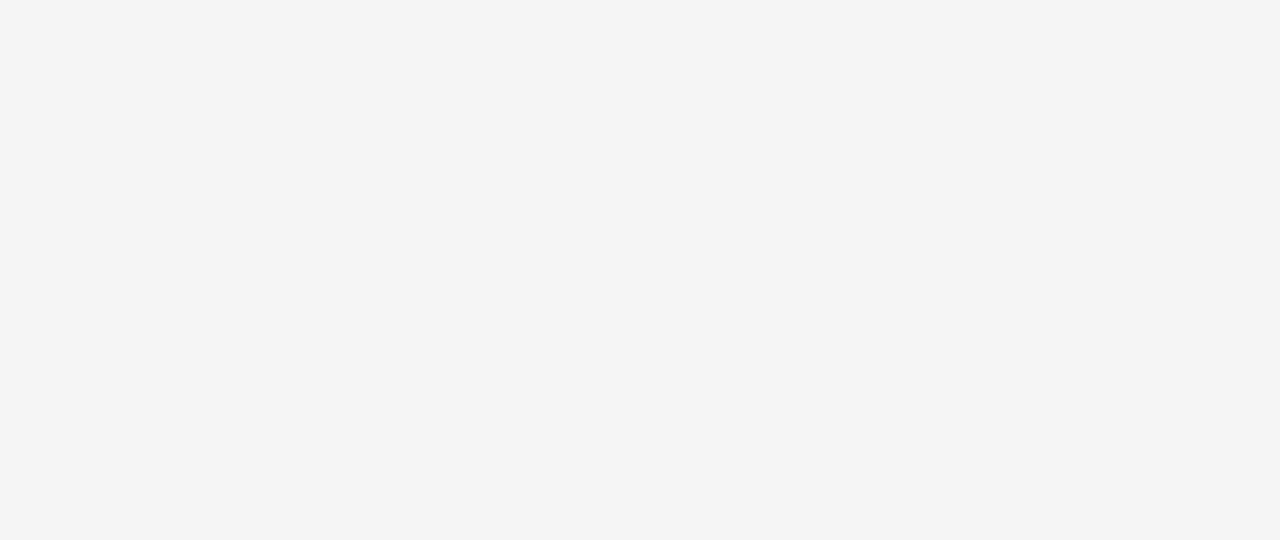
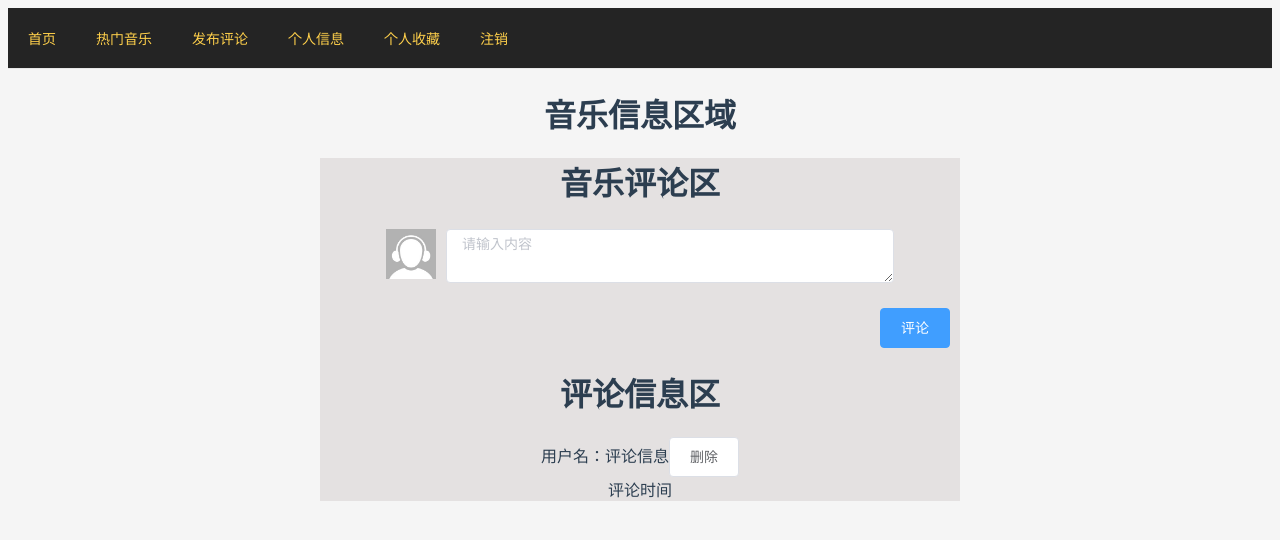
Before and after one commit to xujintai-jt/Music-user, a Vue app: page /#/user-index/blog/1/1/1/1/1 in a window 1280 px wide. Shown: the top 540 px of the page. Built offline with nearby package versions, Linux system fonts and the light colour scheme; sample sign-in values are in the browser's storage.

Commit message:
音乐评论页面样式搭建基本完成

```diff
--- a/src/components/blog/Blog.vue
+++ b/src/components/blog/Blog.vue
@@ -2,7 +2,7 @@
  * @Author: xujintai
  * @Date: 2021-04-15 14:42:59
  * @LastEditors: xujintai
- * @LastEditTime: 2021-04-15 15:05:17
+ * @LastEditTime: 2021-04-16 10:59:55
  * @Description: file content
  * @FilePath: \music-user\src\components\Blog\blog.vue
 -->
@@ -15,10 +15,10 @@
     <!-- 歌曲数据表 -->
     <div style="width:100%;background-color:#f40;">
       <el-table :data="allSongs" class="song-table" border>
-        <el-table-column type="index" label="序号" align="center"></el-table-column>
+        <el-table-column label="序号" type="index" align="center"></el-table-column>
         <el-table-column label="音乐名" prop="songName" align="center"></el-table-column>
-        <el-table-column prop="artist" label="歌手" align="center"></el-table-column>
-        <el-table-column align="center" label="音乐封面">
+        <el-table-column label="歌手" prop="artist" align="center"></el-table-column>
+        <el-table-column label="音乐封面" align="center">
           <template slot-scope="scope">
             <img
               :src="'http://localhost:8633/api/music/poster?img=' + scope.row.poster"
@@ -156,6 +156,20 @@ export default {
         return index < this.paginations.page_size;
       });
     },
+    //进入音乐评论页面
+    musicComments(row) {
+      const musicId = row._id;
+      const songName = row.songName;
+      const artist = row.artist;
+      const poster = row.poster;
+      const playcount = row.playcount;
+      this.$router.push({
+        path: `blog/id=${musicId}/songName=${songName}/artist=${artist}/poster=${poster}/playcount=${playcount}`,
+        params: {
+          musicId,
+        },
+      });
+    },
   },
 };
 </script>
--- a/src/components/blog/BlogDetail.vue
+++ b/src/components/blog/BlogDetail.vue
@@ -2,19 +2,91 @@
  * @Author: xujintai
  * @Date: 2021-04-15 21:37:23
  * @LastEditors: xujintai
- * @LastEditTime: 2021-04-15 21:38:01
+ * @LastEditTime: 2021-04-16 12:12:38
  * @Description: file content
  * @FilePath: \music-user\src\components\blog\BlogDetail.vue
 -->
 <template>
   <div id="blog-detail">
-    <h1>音乐评论页</h1>
+    <div class="musicInfo">
+      <h1>音乐信息区域</h1>
+    </div>
+    <div class="remark">
+      <h1>音乐评论区</h1>
+      <div class="addremark">
+        <header>
+          <img src="@/assets/imgs/评论头像.jpg" alt style="{height:50px;width:50px;margin-right:10px;}" />
+          <el-input
+            type="textarea"
+            :autosize="{ minRows: 2, maxRows: 4}"
+            placeholder="请输入内容"
+            v-model="remarks"
+          ></el-input>
+        </header>
+        <footer>
+          <el-button type="primary">评论</el-button>
+        </footer>
+      </div>
+      <h1>评论信息区</h1>
+      <div class="remarkInfo">
+        <div>
+          <header>
+            <span>用户名：</span>
+            <span>评论信息</span>
+            <el-button>删除</el-button>
+          </header>
+          <footer>
+            <span>评论时间</span>
+          </footer>
+        </div>
+      </div>
+    </div>
   </div>
 </template>
 
 <script>
-export default {};
+export default {
+  data() {
+    return {
+      remarks: "",
+    };
+  },
+  created() {
+    console.log(this.$route.params);
+  },
+};
 </script>
 
-<style>
+<style scoped lang="scss">
+#blog-detail {
+  .remark {
+    width: 50vw;
+    margin: 0;
+    margin: auto;
+    background-color: rgb(228, 225, 225);
+
+    .addremark {
+      width: 50vw;
+      header {
+        margin: 25px 0;
+        .el-textarea {
+          width: 35vw;
+          border: 2px;
+        }
+      }
+
+      .el-button {
+        margin-left: 550px;
+      }
+    }
+
+    .remarkInfo {
+      width: 50vw;
+    }
+  }
+}
+
+textarea.el-textarea__inner {
+  height: 20vh !important;
+}
 </style>
--- a/src/components/registered-login/Login.vue
+++ b/src/components/registered-login/Login.vue
@@ -2,7 +2,7 @@
  * @Author: xujintai
  * @Date: 2021-03-31 15:44:53
  * @LastEditors: xujintai
- * @LastEditTime: 2021-04-15 14:44:53
+ * @LastEditTime: 2021-04-16 10:33:51
  * @Description: file content
  * @FilePath: \music-user\src\components\registered-login\Login.vue
 -->
@@ -78,18 +78,18 @@ export default {
           //请求头"Content-Type"设置为"application/x-www-form-urlencoded"
           const res = await postLogin(this.ruleForm);
           const { data, status } = res;
+          const { result } = data;
           if (status === 200) {
             const userInfo = JSON.stringify(this.ruleForm);
             window.localStorage.setItem("userInfo", userInfo);
             this.$router.push("/user-index/home");
             return this.$message({
-              message: data,
+              message: result,
               type: "success",
             });
           }
-
           this.$message({
-            message: data,
+            message: result,
             type: "error",
           });
         } else {
--- a/src/router/index.js
+++ b/src/router/index.js
@@ -53,7 +53,7 @@ const routes = [
         component: () => import('@/components/blog/Blog.vue')
       },
       {
-        path: 'blog/:id',
+        path: 'blog/:id/:songName/:artist/:poster/:playcount',
         component: () => import('@/components/blog/BlogDetail.vue')
       },
     ]
```
Also changed, not shown: src/assets/imgs/评论头像.jpg (added).
